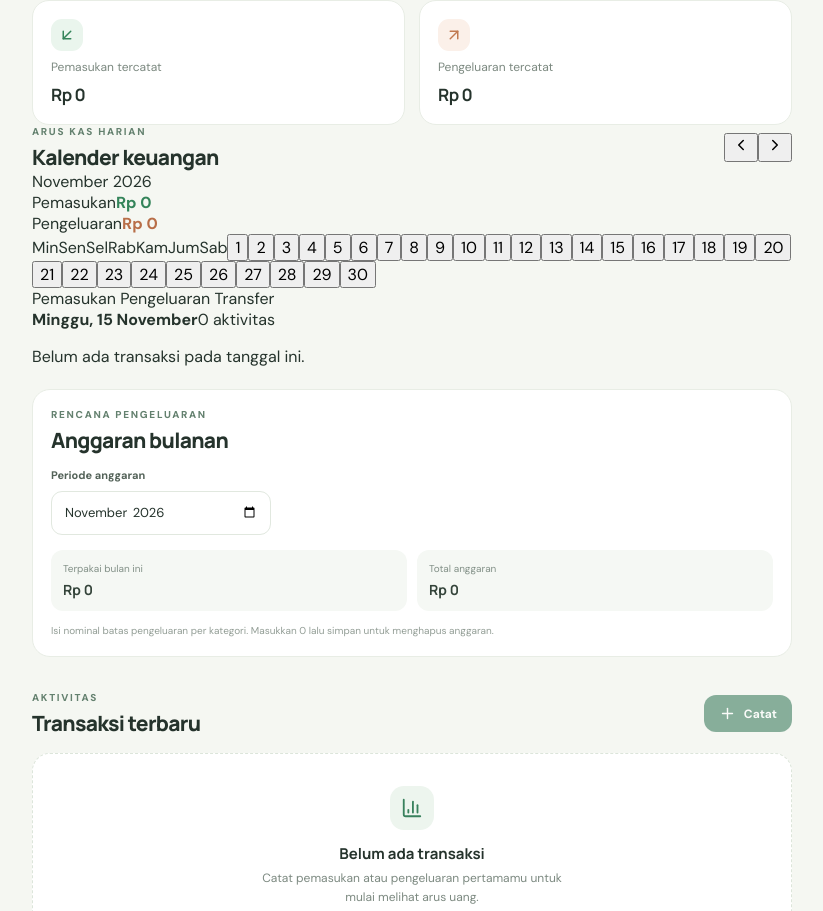
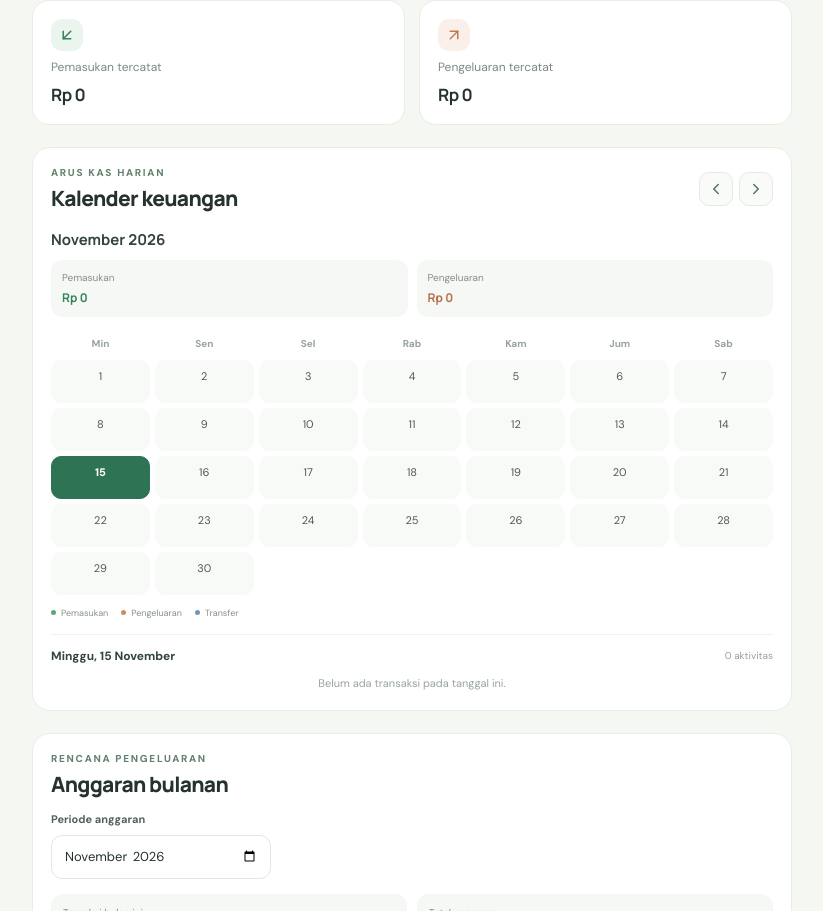
Before and after one commit to satriamada-web/rupia-personal-finance, a React (Vite) app: page / in a window 1280 px wide. Shown: the part 620-1531 px from the top of the page, without its empty margins (228-1051 px from the left). Built offline with nearby package versions, Linux system fonts and the light colour scheme.

Commit message:
style: add responsive monthly finance calendar

```diff
--- a/src/styles.css
+++ b/src/styles.css
@@ -65,3 +65,41 @@ footer { padding: 34px 0 5px; color: #9aa59d; text-align: center; font-size: 11p
 .budget-status.over { color: #b86e48; font-weight: 700; }
 .budget-hint { margin: 12px 0 0; color: #929d95; font-size: 10px; line-height: 1.5; }
 @media (max-width: 480px) { .budget-section { padding: 14px; } .budget-overview strong { font-size: 12px; } .budget-row-heading { align-items: flex-start; } }
+
+
+.calendar-section { margin-top: 22px; padding: 18px; border: 1px solid #e8ede5; border-radius: 18px; background: #fff; }
+.calendar-nav { display: flex; gap: 6px; }
+.calendar-nav button { display: grid; place-items: center; width: 34px; height: 34px; border: 1px solid #e5ebe3; border-radius: 10px; color: #557262; background: #f8fbf7; }
+.calendar-month-label { margin: 17px 0 10px; color: #34443a; font: 700 15px Manrope, sans-serif; text-transform: capitalize; }
+.calendar-summary { display: grid; grid-template-columns: 1fr 1fr; gap: 9px; margin-bottom: 15px; }
+.calendar-summary > div { display: grid; gap: 5px; padding: 11px; border-radius: 11px; background: #f5f8f4; }
+.calendar-summary span { color: #829087; font-size: 10px; }
+.calendar-summary strong { font: 700 12px Manrope, sans-serif; }
+.calendar-grid { display: grid; grid-template-columns: repeat(7, minmax(0, 1fr)); gap: 5px; }
+.calendar-weekday { padding: 5px 0; color: #98a39b; font-size: 10px; font-weight: 700; text-align: center; }
+.calendar-empty { min-height: 43px; }
+.calendar-day { display: flex; flex-direction: column; align-items: center; justify-content: center; gap: 5px; min-width: 0; min-height: 43px; padding: 5px 2px; border: 1px solid transparent; border-radius: 10px; color: #4a5b50; background: #f8faf7; font-size: 11px; }
+.calendar-day:hover { border-color: #dce8dc; }
+.calendar-day.today { border-color: #8bb69a; color: #28794c; font-weight: 800; }
+.calendar-day.selected { border-color: #2e7354; color: #fff; background: #2e7354; }
+.calendar-dots { display: flex; align-items: center; justify-content: center; gap: 3px; min-height: 5px; }
+.calendar-dots b, .calendar-legend i { display: inline-block; width: 5px; height: 5px; border-radius: 50%; }
+.income-dot { background: #5ba875; }
+.expense-dot { background: #d28a60; }
+.transfer-dot { background: #7196b5; }
+.calendar-day.selected .income-dot, .calendar-day.selected .expense-dot, .calendar-day.selected .transfer-dot { box-shadow: 0 0 0 1px #ffffff; }
+.calendar-legend { display: flex; flex-wrap: wrap; gap: 13px; margin: 12px 0 15px; }
+.calendar-legend span { display: inline-flex; align-items: center; gap: 5px; color: #859188; font-size: 9px; }
+.calendar-day-detail { padding-top: 13px; border-top: 1px solid #eff2ed; }
+.calendar-detail-heading { display: flex; align-items: center; justify-content: space-between; gap: 10px; margin-bottom: 8px; }
+.calendar-detail-heading strong { color: #34443a; font-size: 12px; text-transform: capitalize; }
+.calendar-detail-heading span { color: #97a199; font-size: 10px; }
+.calendar-transaction { display: flex; align-items: center; justify-content: space-between; gap: 10px; padding: 10px 0; border-bottom: 1px solid #f0f3ef; }
+.calendar-transaction:last-child { border-bottom: 0; }
+.calendar-transaction > div { display: grid; gap: 4px; min-width: 0; }
+.calendar-transaction strong { color: #34443a; font-size: 11px; }
+.calendar-transaction span { overflow: hidden; color: #8b978f; font-size: 10px; text-overflow: ellipsis; white-space: nowrap; }
+.calendar-transaction > b { flex: 0 0 auto; font-size: 11px; }
+.transfer-amount { color: #6485a0; }
+.calendar-no-activity { margin: 12px 0 2px; color: #99a39b; font-size: 11px; text-align: center; }
+@media (max-width: 480px) { .calendar-section { padding: 14px; } .calendar-grid { gap: 3px; } .calendar-day { min-height: 39px; font-size: 10px; } .calendar-empty { min-height: 39px; } .calendar-summary strong { font-size: 11px; } }
```
